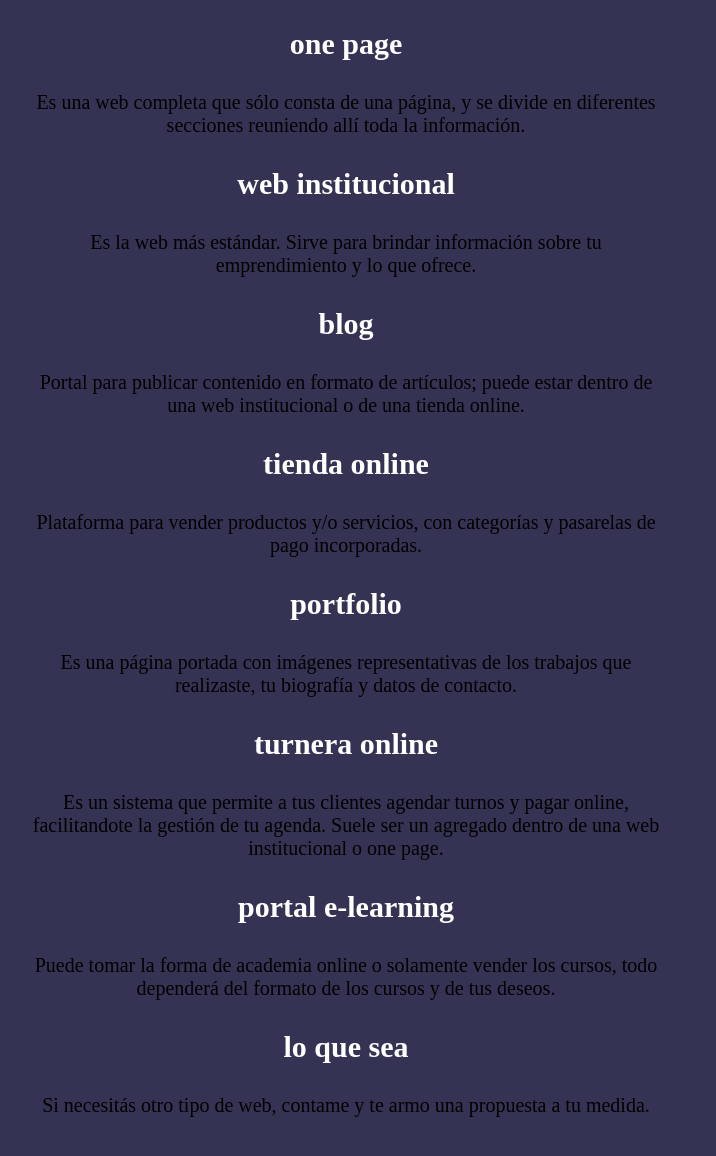
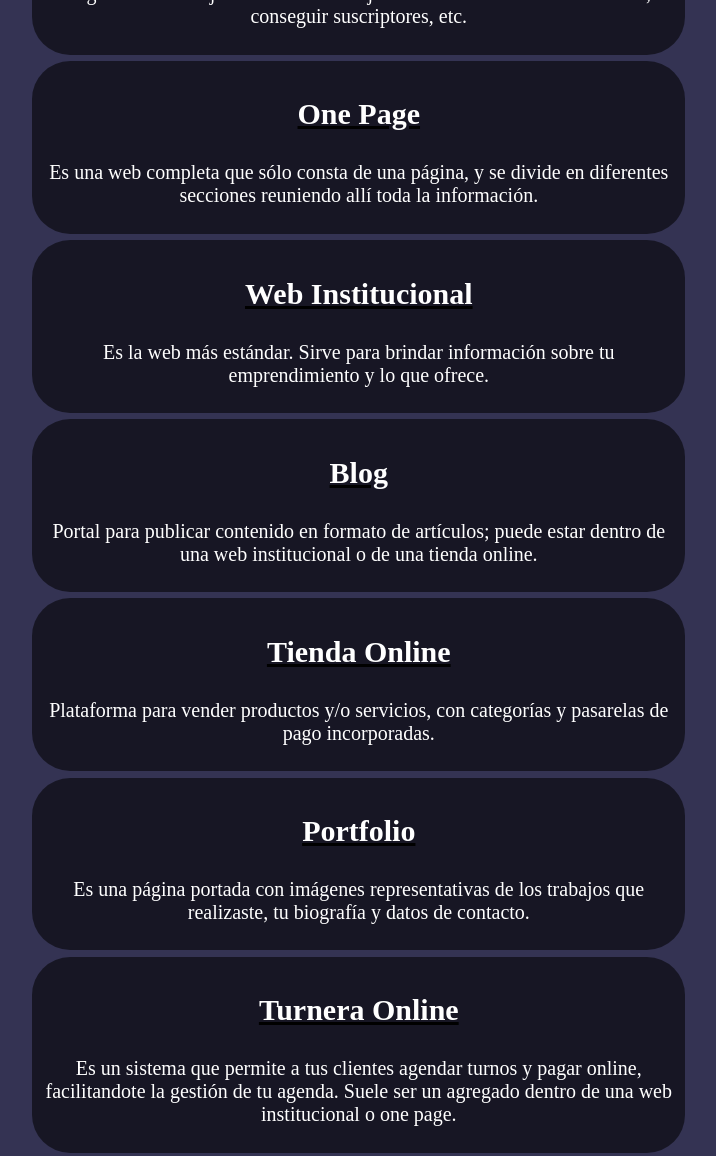
Before and after one commit to NahuelFV/Mi-Primera-web-coder-house, a website: page servicios.html in a window 1280 px wide. Shown: the part 800-1956 px from the top of the page, without its empty margins (294-1010 px from the left). Drawn offline with Linux system fonts and the light colour scheme.

Commit message:
agregue clases nuevas para las cajas

```diff
--- a/servicios.html
+++ b/servicios.html
@@ -51,40 +51,40 @@
         </div>
         <div class="todas_cajas">
             <h2 class="yellow">TE PUEDO AYUDAR CON TU...</h2>
-            <div>
-                <h3 class="white grande">landing page</h3>
+            <div class="caja_servicio">
+                <h3 class="white grande">Landing Page</h3>
                 <p>Página de aterrizaje orientada a un objetivo en concreto: vender un taller, conseguir suscriptores, etc.</p>
             </div>
-            <div>
-                <h3 class="white grande">one page</h3>
+            <div class="caja_servicio">
+                <h3 class="white grande">One Page</h3>
                 <p>Es una web completa que sólo consta de una página, y se divide en diferentes secciones reuniendo allí toda la información.</p>
             </div>
-            <div>
-                <h3 class="white grande">web institucional</h3>
+            <div class="caja_servicio">
+                <h3 class="white grande">Web Institucional</h3>
                 <p>Es la web más estándar. Sirve para brindar información sobre tu emprendimiento y lo que ofrece.</p>
             </div>
-            <div>
-                <h3 class="white grande">blog</h3>
+            <div class="caja_servicio">
+                <h3 class="white grande">Blog</h3>
                 <p>Portal para publicar contenido en formato de artículos; puede estar dentro de una web institucional o de una tienda online.</p>
             </div>
-            <div>
-                <h3 class="white grande">tienda online</h3>
+            <div class="caja_servicio">
+                <h3 class="white grande">Tienda Online</h3>
                 <p>Plataforma para vender productos y/o servicios, con categorías y pasarelas de pago incorporadas.</p>
             </div>
-            <div>
-                <h3 class="white grande">portfolio</h3>
+            <div class="caja_servicio">
+                <h3 class="white grande">Portfolio</h3>
                 <p>Es una página portada con imágenes representativas de los trabajos que realizaste, tu biografía y datos de contacto.</p>
             </div>
-            <div>
-                <h3 class="white grande">turnera online</h3>
+            <div class="caja_servicio">
+                <h3 class="white grande">Turnera Online</h3>
                 <p>Es un sistema que permite a tus clientes agendar turnos y pagar online, facilitandote la gestión de tu agenda. Suele ser un agregado dentro de una web institucional o one page.</p>
             </div>
-            <div>
-                <h3 class="white grande">portal e-learning</h3>
+            <div class="caja_servicio">
+                <h3 class="white grande">Portal E-learning</h3>
                 <p>Puede tomar la forma de academia online o solamente vender los cursos, todo dependerá del formato de los cursos y de tus deseos.</p>
             </div>
-            <div>
-                <h3 class="white grande">lo que sea</h3>
+            <div class="caja_servicio">
+                <h3 class="white grande">Lo Que Sea</h3>
                 <p>Si necesitás otro tipo de web, contame y te armo una propuesta a tu medida.</p>
             </div>
         </div>
```
